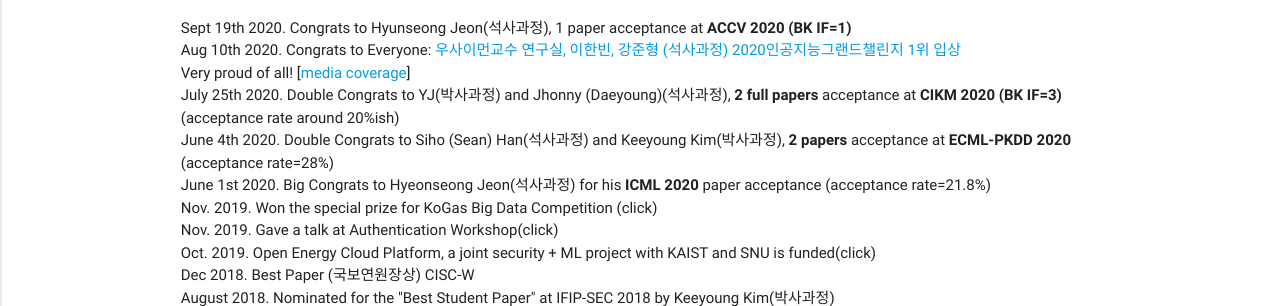
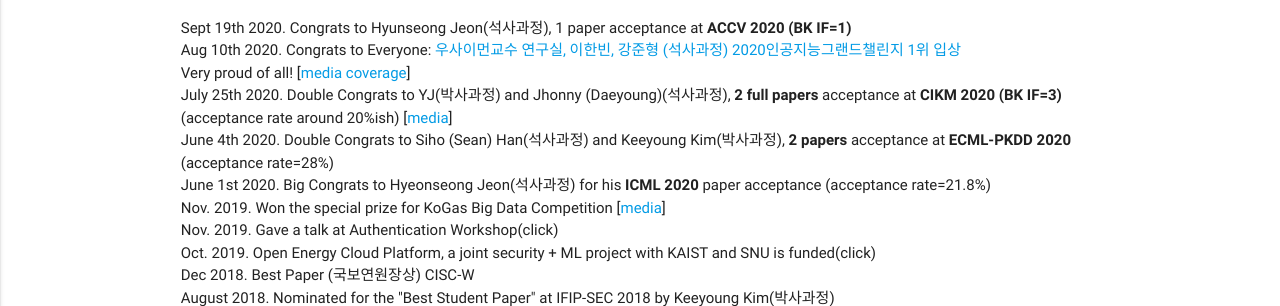
Before and after one commit to Yurim990507/DASH-Lab.github.io, a Jekyll site: the page built from example4.md, in a window 1280 px wide. Shown: the part 157-463 px from the top of the page. Built offline with Jekyll 4.4.1, drawn with Linux system fonts in a browser that asks for light colours.

Commit message:
Update example4.md

```diff
--- a/example4.md
+++ b/example4.md
@@ -11,10 +11,10 @@ permalink: /News/
 Sept 19th 2020. Congrats to Hyunseong Jeon(석사과정), 1 paper acceptance at <b>ACCV 2020 (BK IF=1)</b> <br>
 Aug 10th 2020. Congrats to Everyone: <a href="https://ai.skku.edu/ai/community/news.do?mode=view&articleNo=99744&article.offset=0&articleLimit=10">우사이먼교수 연구실, 이한빈, 강준형 (석사과정) 2020인공지능그랜드챌린지 1위 입상</a> <br>
 Very proud of all! [<a href="http://www.lecturernews.com/news/articleView.html?idxno=50892">media coverage</a>] <br>
-July 25th 2020. Double Congrats to YJ(박사과정) and Jhonny (Daeyoung)(석사과정), <b> 2 full papers </b> acceptance at <b>CIKM 2020 (BK IF=3)</b> (acceptance rate around 20%ish) <br>
+July 25th 2020. Double Congrats to YJ(박사과정) and Jhonny (Daeyoung)(석사과정), <b> 2 full papers </b> acceptance at <b>CIKM 2020 (BK IF=3)</b> (acceptance rate around 20%ish) [<a href="https://sci-cube.skku.edu/sci-cube/community/news.do?mode=view&articleNo=99206">media</a>]<br>
 June 4th 2020. Double Congrats to Siho (Sean) Han(석사과정) and Keeyoung Kim(박사과정), <b> 2 papers </b> acceptance at <b>ECML-PKDD 2020</b> (acceptance rate=28%) <br>
 June 1st 2020. Big Congrats to Hyeonseong Jeon(석사과정) for his <b>ICML 2020</b> paper acceptance (acceptance rate=21.8%) <br>
-Nov. 2019. Won the special prize for KoGas Big Data Competition (click) <br>
+        Nov. 2019. Won the special prize for KoGas Big Data Competition [<a href="">media</a>] <br>
 Nov. 2019. Gave a talk at Authentication Workshop(click) <br>
 Oct. 2019. Open Energy Cloud Platform, a joint security + ML project with KAIST and SNU is funded(click) <br>
 Dec 2018. Best Paper (국보연원장상) CISC-W <br>
```
